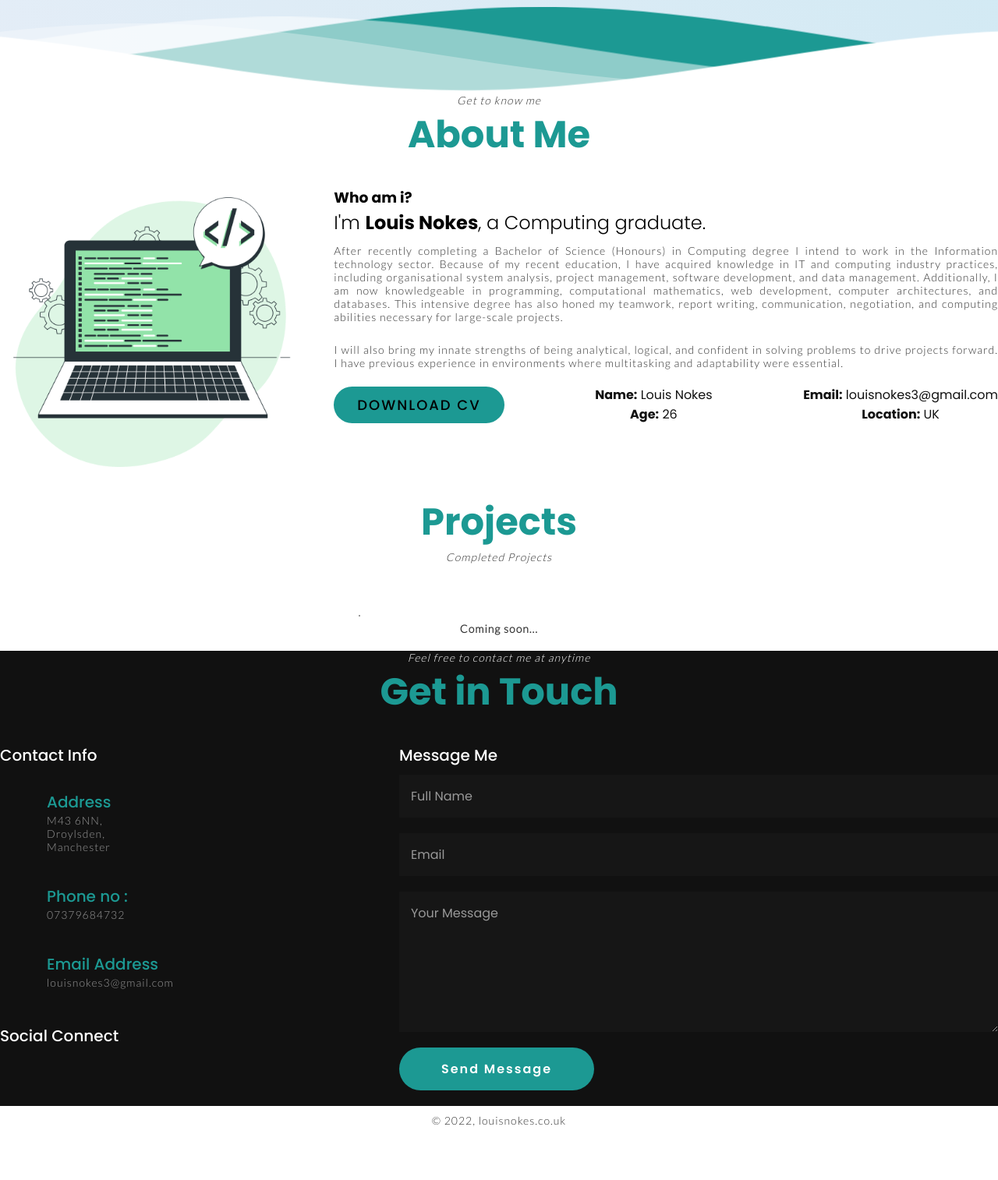
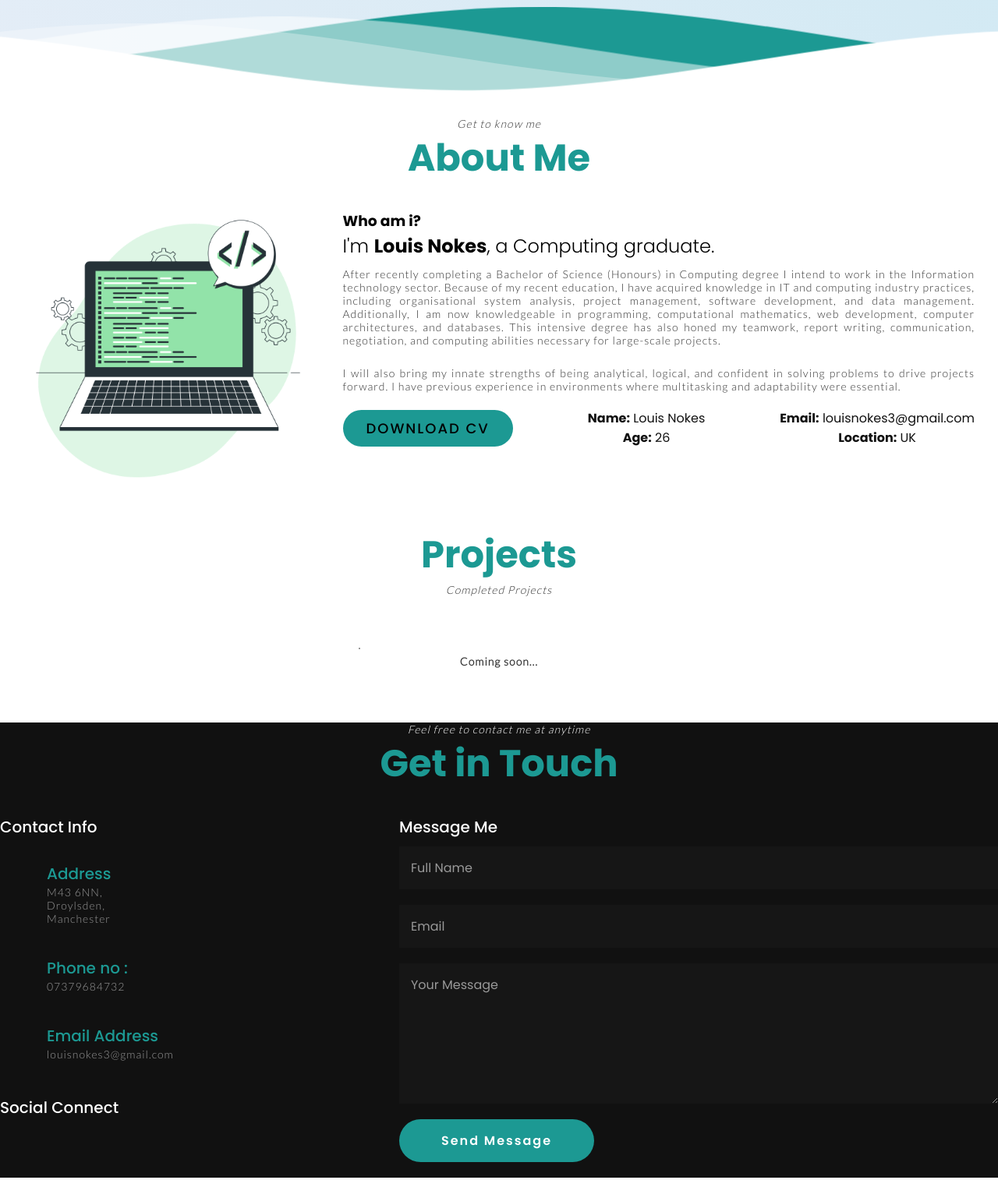
Before and after one commit to LouisNokes/Portfolio-Website, a plain HTML site: page index.html in a window 1280 px wide. Shown: the part 520-2034 px from the top of the page at 78% size. Before the commit the page ends 1976 px from the top, so only its background shows below. Drawn offline with Linux system fonts and the light colour scheme.

Commit message:
Updated CSS
Added padding to about me section so text doesn't reach edge of the screen.

```diff
--- a/style.css
+++ b/style.css
@@ -157,6 +157,14 @@ header.sticky .logo {
 
 header.sticky ul li a {
   color: #111;
+}
+
+section.about {
+  padding:30px;
+}
+
+section.contact {
+  margin-top: 50px;
 }
 
 .btn {
```
